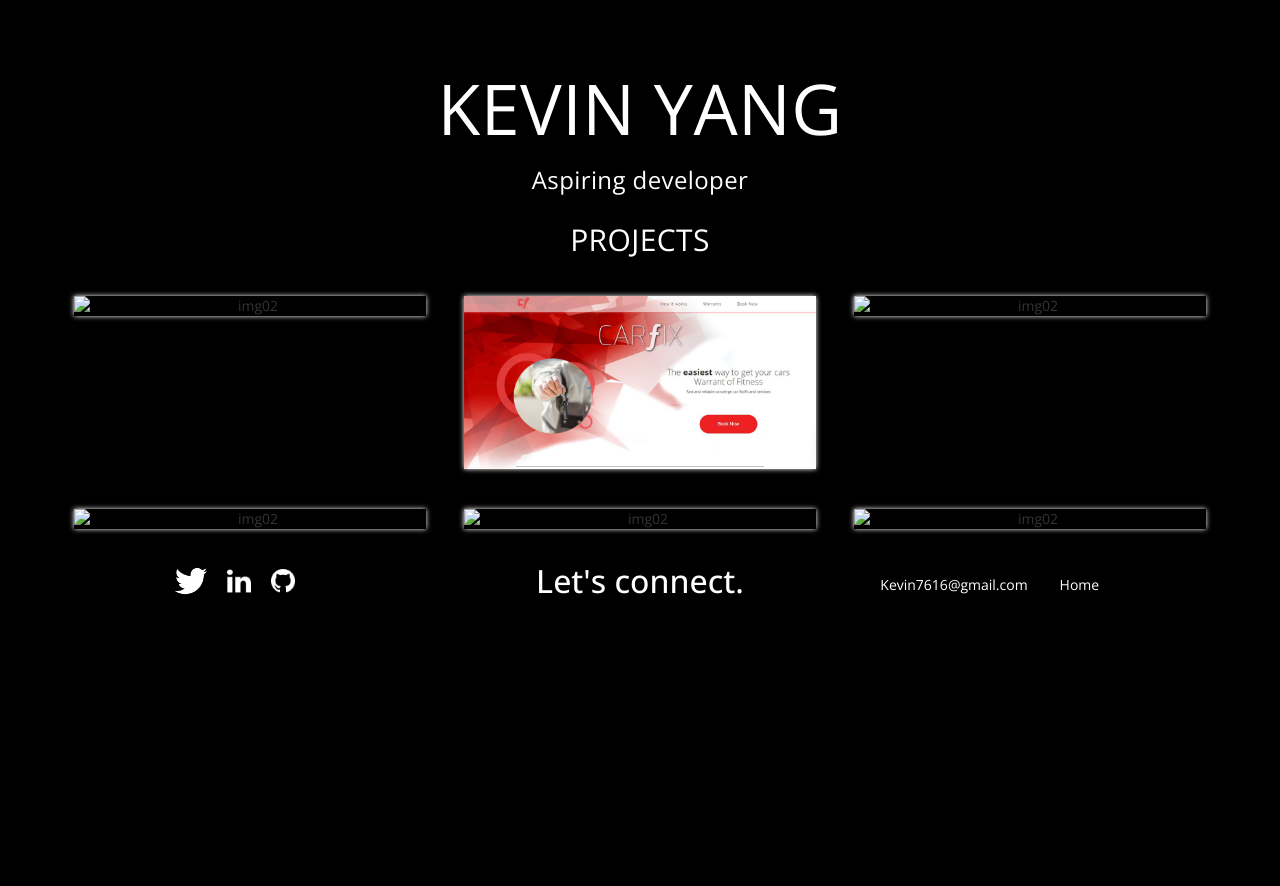
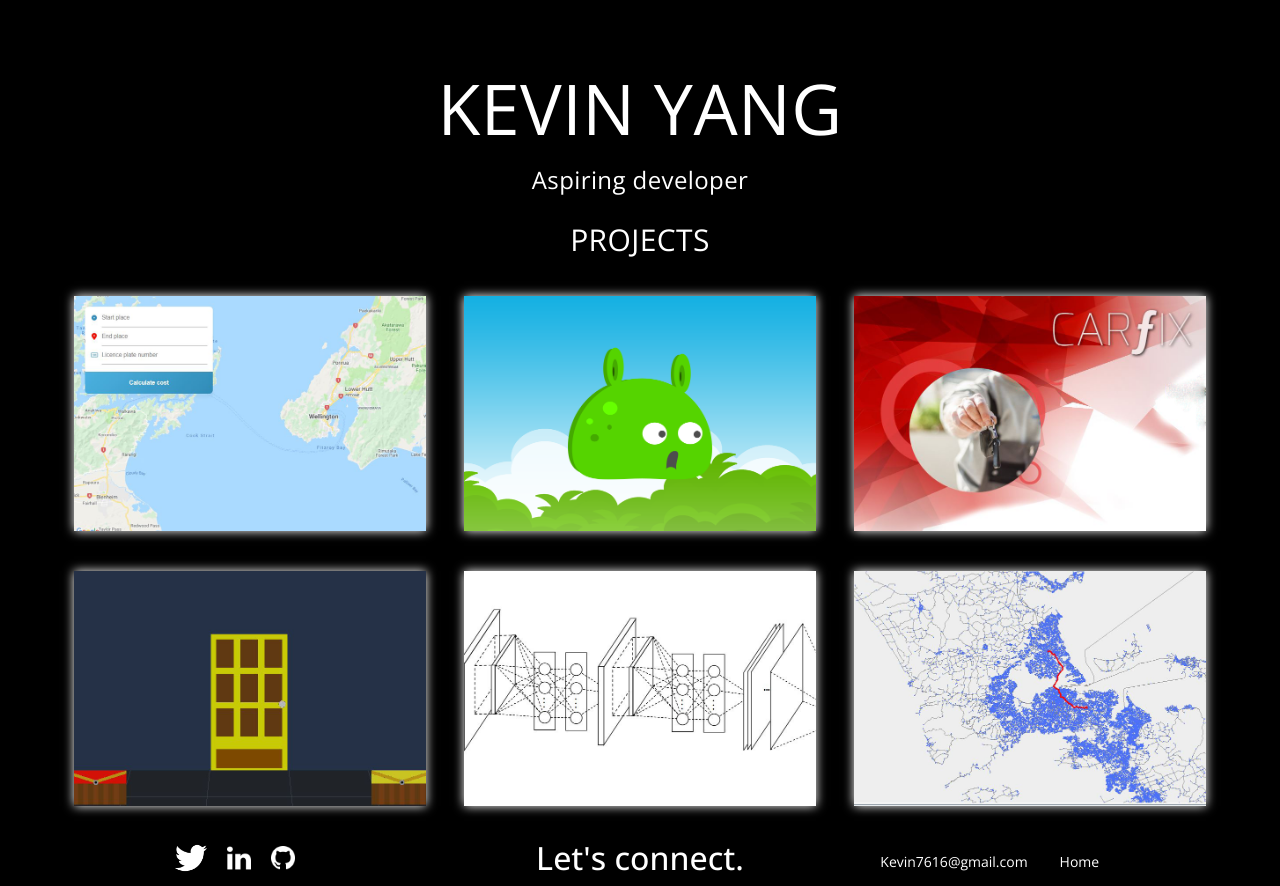
Before and after one commit to KevinGinJunYang/KevinGinJunYang.github.io, a plain HTML site: page index.html in a window 1280 px wide. Before the commit the page ends 800 px from the top, so only its background shows below. Drawn offline with nearby package versions, Linux system fonts and the light colour scheme; a web font is replaced by a local one.

Commit message:
added new images and fixed connections

```diff
--- a/css/style_main.css
+++ b/css/style_main.css
@@ -15,9 +15,10 @@ h3,
 h4,
 h5,
 h6 {
-font-weight: 300;
+
     letter-spacing: 0.4px;
-    font-family: "Open Sans", Sans-serif;
+    font-family: "Open Sans", Sans-serif !important;
+	font-weight: 300;
     color: #232323;
 	color: white;
 }
@@ -100,9 +101,9 @@ figure {
     background: #726FB9;
     text-align: center;
     cursor: pointer;
-	-moz-box-shadow: 0 0 5px #fff;
-	-webkit-box-shadow: 0 0 5px #fff;
-	box-shadow: 0px 0px 5px #fff;
+	-moz-box-shadow: 0 0 10px #fff;
+	-webkit-box-shadow: 0 0 10px #fff;
+	box-shadow: 0px 0px 10px #fff;
 }
 
 figcaption {
@@ -111,9 +112,9 @@ figcaption {
     left: 0;
     width: 100%;
     height: 100%;
-	-moz-box-shadow: 0 0 5px #fff;
-	-webkit-box-shadow: 0 0 5px #fff;
-	box-shadow: 0px 0px 5px #fff;
+	-moz-box-shadow: 0 0 10px #fff;
+	-webkit-box-shadow: 0 0 10px #fff;
+	box-shadow: 0px 0px 10px #fff;
 }
 
 .ot-portfolio-item figure figcaption > a {
--- a/index.html
+++ b/index.html
@@ -30,11 +30,11 @@
                <div class="col-md-4">
                   <div class="ot-portfolio-item">
                      <figure class="effect-bubba">
-                        <img src="imgs/dd.jpg" alt="img02" class="img-responsive" />
+                        <img src="imgs/roadie_index.png" alt="img02" class="img-responsive" />
                         <figcaption>
                            <h2></h2>
                            <p>Roadie</p>
-                           <a href="#" data-toggle="modal" data-target="#Modal-1">View more</a>
+                           <a href="roadtrip.html">View more</a>
                         </figcaption>
                      </figure>
                   </div>
@@ -43,11 +43,11 @@
                <div class="col-md-4">
                   <div class="ot-portfolio-item">
                      <figure class="effect-bubba">
-                        <img src="imgs/carfix.png" alt="img02" class="img-responsive" />
+                        <img src="imgs/blob.png" alt="img02" class="img-responsive" />
                         <figcaption>
                            <h2></h2>
                            <p>Blob Dash</p>
-                           <a href="#" data-toggle="modal" data-target="#Modal-2">View more</a>
+                           <a href="blobdash.html">View more</a>
                         </figcaption>
                      </figure>
                   </div>
@@ -56,11 +56,11 @@
                <div class="col-md-4">
                   <div class="ot-portfolio-item">
                      <figure class="effect-bubba">
-                        <img src="images/demo/portfolio-3.jpg" alt="img02" class="img-responsive" />
+                        <img src="imgs/car.png" alt="img02" class="img-responsive" />
                         <figcaption>
                            <h2></h2>
                            <p>Carfix</p>
-                           <a href="#" data-toggle="modal" data-target="#Modal-3">View more</a>
+                            <a href="blobdash.html">View more</a>
                         </figcaption>
                      </figure>
                   </div>
@@ -70,11 +70,11 @@
                <div class="col-md-4">
                   <div class="ot-portfolio-item">
                      <figure class="effect-bubba">
-                        <img src="images/demo/portfolio-4.jpg" alt="img02" class="img-responsive" />
+                        <img src="imgs/escape_index.png" alt="img02" class="img-responsive" />
                         <figcaption>
                            <h2></h2>
                            <p>Escape Game</p>
-                           <a href="#" data-toggle="modal" data-target="#Modal-4">View more</a>
+                           <a href="blobdash.html">View more</a>
                         </figcaption>
                      </figure>
                   </div>
@@ -83,11 +83,11 @@
                <div class="col-md-4">
                   <div class="ot-portfolio-item">
                      <figure class="effect-bubba">
-                        <img src="images/demo/portfolio-5.jpg" alt="img02" class="img-responsive" />
+                        <img src="imgs/classifer.png" alt="img02" class="img-responsive" />
                         <figcaption>
                            <h2></h2>
                            <p>Image Classifer</p>
-                           <a href="#" data-toggle="modal" data-target="#Modal-5">View more</a>
+                            <a href="blobdash.html">View more</a>
                         </figcaption>
                      </figure>
                   </div>
@@ -96,11 +96,11 @@
                <div class="col-md-4">
                   <div class="ot-portfolio-item">
                      <figure class="effect-bubba">
-                        <img src="images/demo/portfolio-2.jpg" alt="img02" class="img-responsive" />
+                        <img src="imgs/auck.png" alt="img02" class="img-responsive" />
                         <figcaption>
                            <h2></h2>
                            <p>Auckland Maps</p>
-                           <a href="#" data-toggle="modal" data-target="#Modal-2">View more</a>
+                           <a href="blobdash.html">View more</a>
                         </figcaption>
                      </figure>
                   </div>
```
Also changed, not shown: imgs/auck.png (added), imgs/blob.png (added), imgs/car.png (added), imgs/classifer.png (added), imgs/escape_index.png (added), imgs/roadie_index.png (added).
